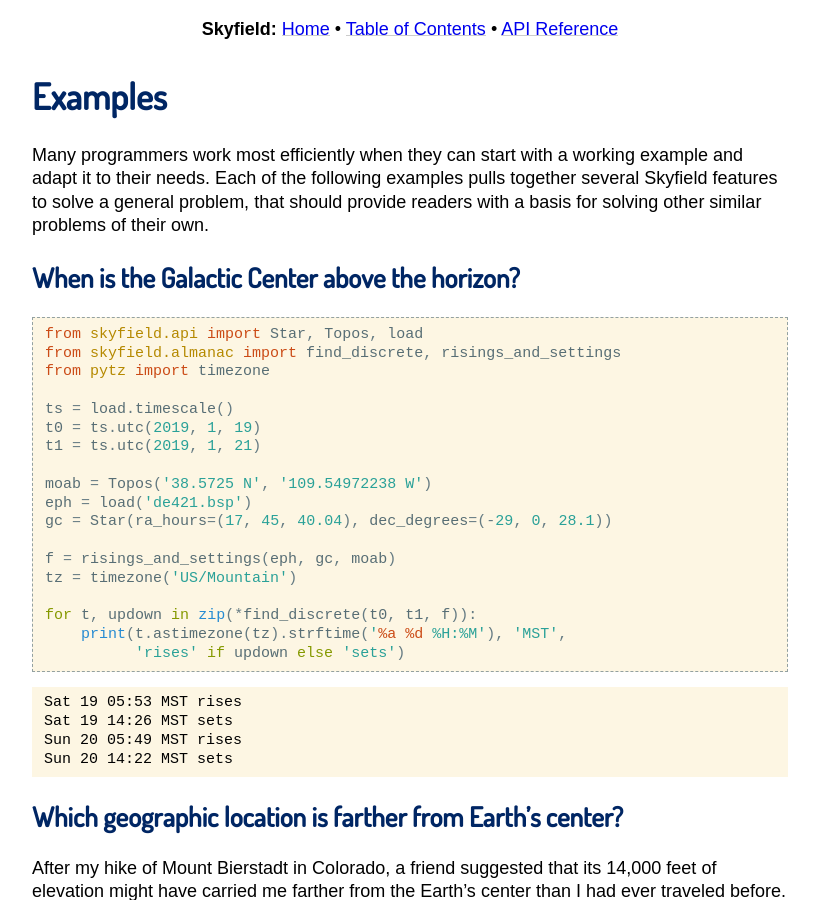
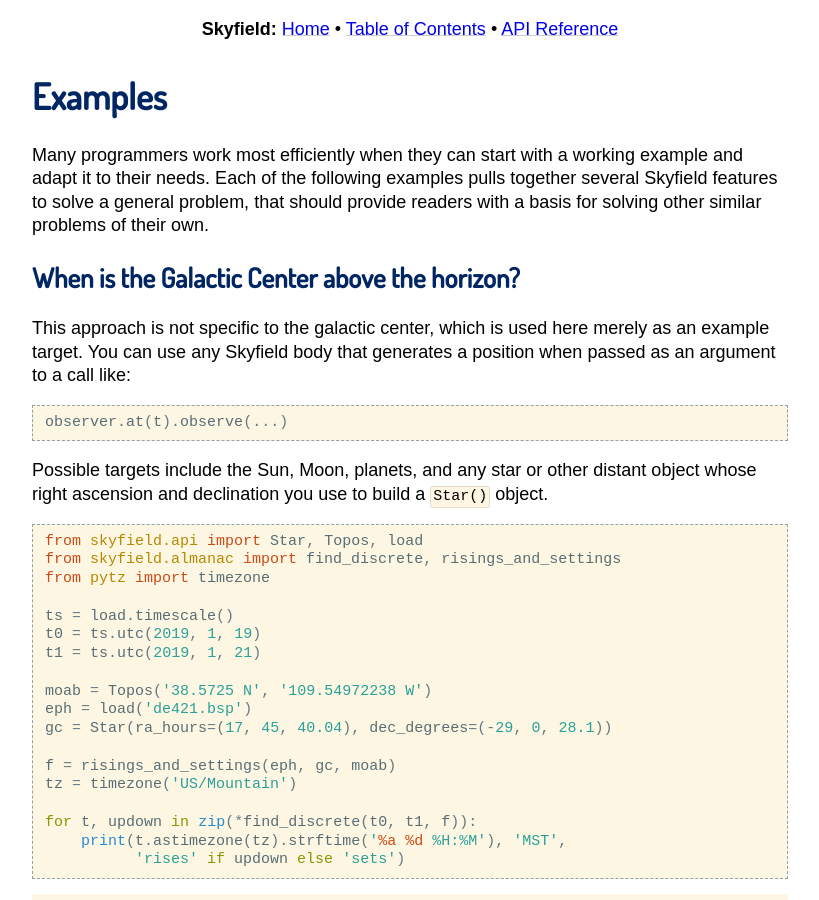
Before and after one commit to skyfielders/python-skyfield, a Sphinx documentation site: the page built from skyfield/documentation/examples.rst, in a window 1280 px wide and 900 px high. Shown: the whole window, without its empty margins (230-1049 px from the left). Built offline with Sphinx 7.4.7, drawn with Linux system fonts in a browser that asks for light colours; some web fonts are replaced; pages that are not in the unit, such as notebooks, are missing from menus.

Commit message:
Clarify generality of risings_and_settings example

```diff
--- a/requirements.txt
+++ b/requirements.txt
@@ -6,6 +6,7 @@
 numpy==1.14.2
 matplotlib==2.2.2
 pandas==0.23.3
+python-dateutil>=2.5.0
 pytz
 sphinx==1.7.2
 https://github.com/brandon-rhodes/assay/archive/master.zip
--- a/skyfield/documentation/examples.rst
+++ b/skyfield/documentation/examples.rst
@@ -14,6 +14,19 @@
 
 When is the Galactic Center above the horizon?
 ==============================================
+
+This approach is not specific to the galactic center,
+which is used here merely as an example target.
+You can use any Skyfield body
+that generates a position when passed as an argument
+to a call like::
+
+    observer.at(t).observe(...)
+
+Possible targets include the Sun, Moon, planets,
+and any star or other distant object
+whose right ascension and declination
+you use to build a ``Star()`` object.
 
 .. testcode::
 
```
